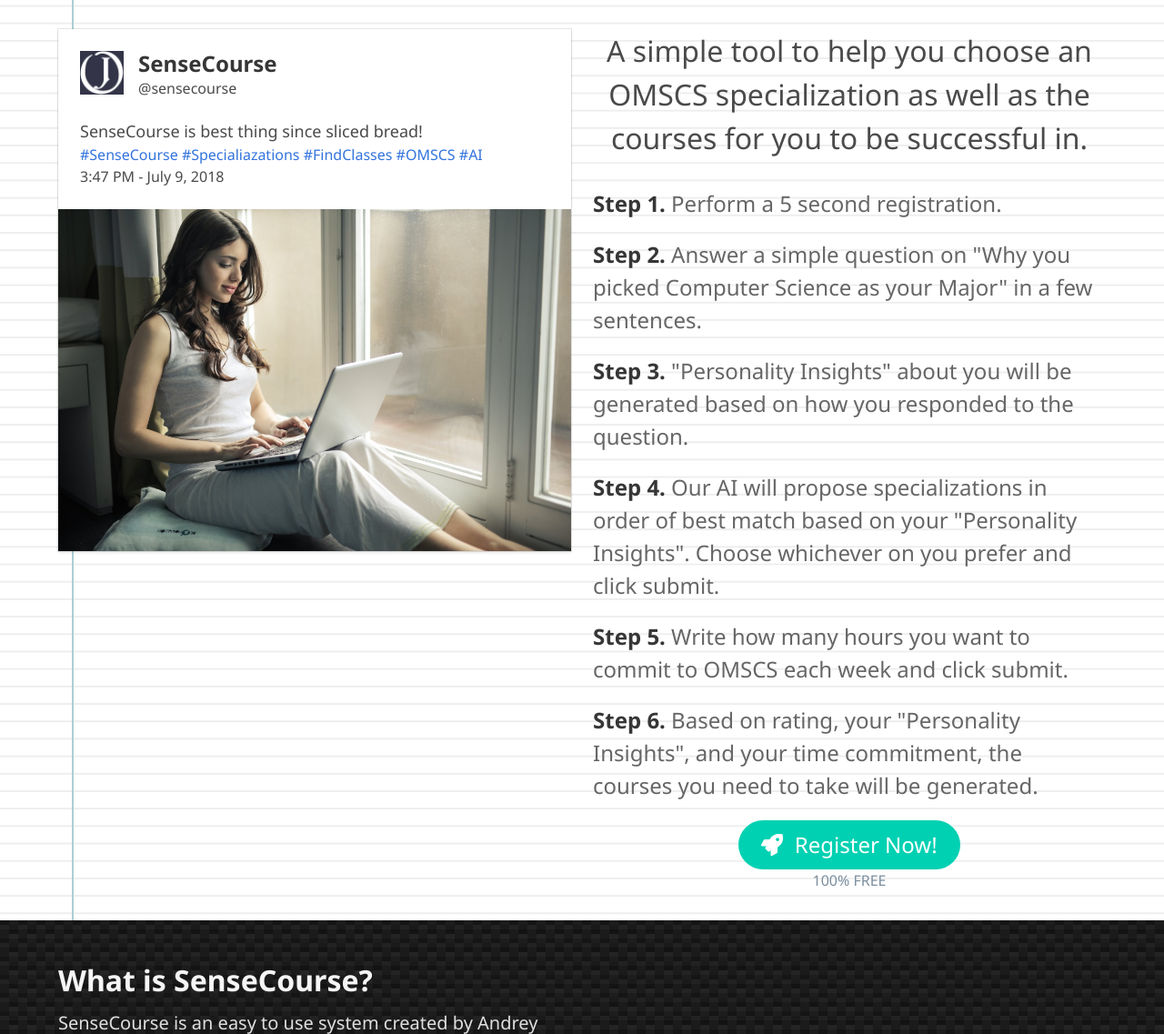
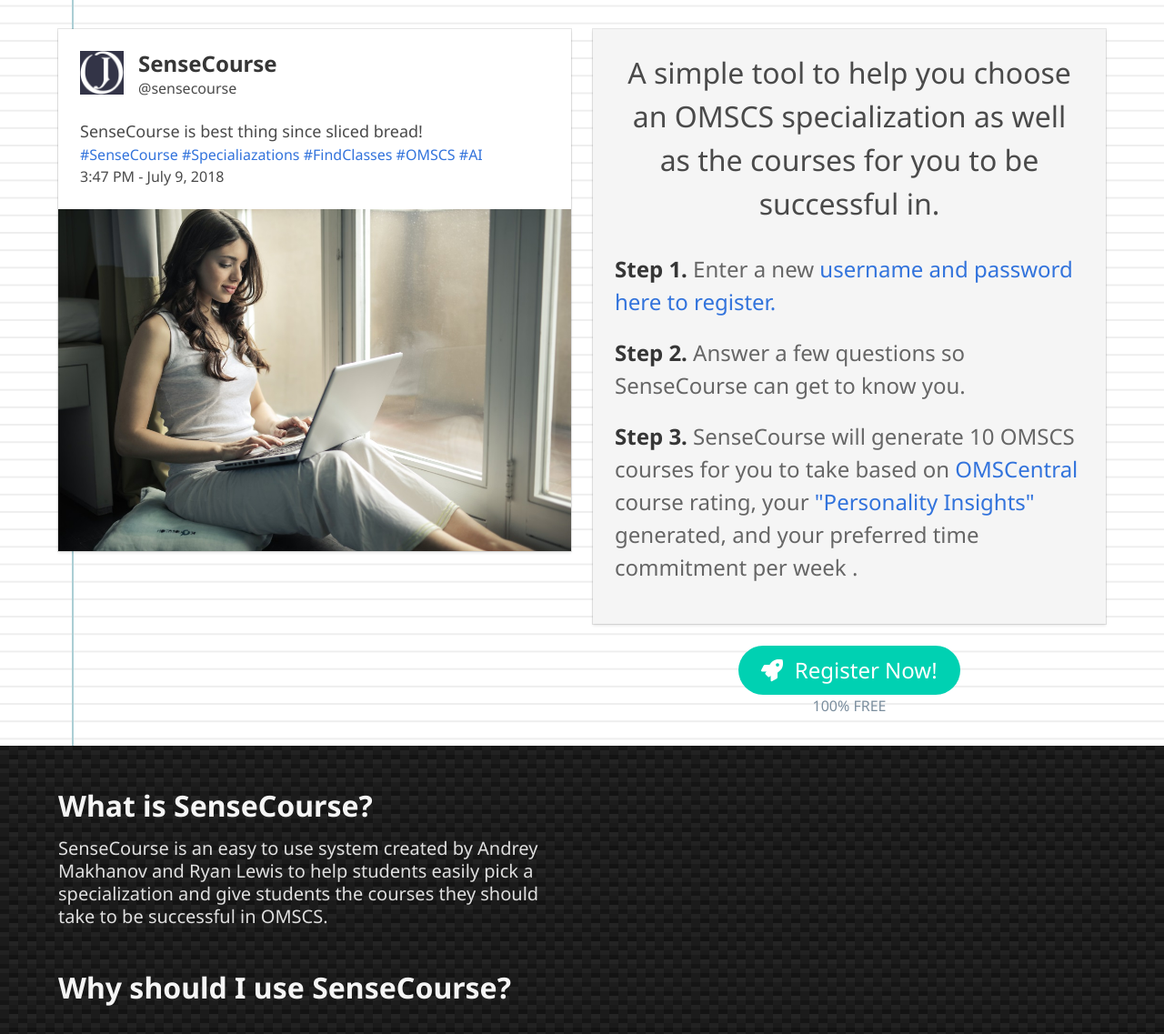
Before and after one commit to rylew2/SenseCourse, a Flask app: page / in a window 1280 px wide. Shown: the part 52-1189 px from the top of the page at 91% size. Run offline with Flask 2, Linux system fonts and the light colour scheme; some libraries are stand-ins or nearby versions.

Commit message:
homepage gray box

```diff
--- a/static/css/index_output.css
+++ b/static/css/index_output.css
@@ -20,3 +20,7 @@
     .personalityList{
         background-color: #f5f5f5;
     }
+
+    .tenClassesTable{
+       background-color: #d3d3c252 ;
+    }
--- a/templates/index.html
+++ b/templates/index.html
@@ -40,6 +40,8 @@
       </div>
       </div>
       <div class="column">
+           <div class="card">
+                <div class="card-content" style="background-color: #f5f5f5" >
                     <h1 style="font-size:32px;color:#4a4a4a;text-align:center;">
                           A simple tool to help you choose an OMSCS specialization as well as the courses for you to be successful in.
                         </h1>
@@ -52,16 +54,15 @@
                               }
                           </style>
                         <ul style="font-size:24px;padding-top:20px;">
-            <li><strong>Step 1.</strong> Perform a 5 second registration.</li>
-            <li><strong>Step 2.</strong> Answer a simple question on "Why you picked Computer Science as your Major" in a few sentences.</li>
-            <li><strong>Step 3.</strong> "Personality Insights" about you will be generated based on how you responded to the question.</li>
-            <li><strong>Step 4.</strong> Our AI will propose specializations in order of best match based on your "Personality Insights". Choose whichever on you prefer and click submit.</li>
-            <li><strong>Step 5.</strong> Write how many hours you want to commit to OMSCS each week and click submit.</li>
-            <li><strong>Step 6.</strong> Based on rating, your "Personality Insights", and your time commitment, the courses you need to take will be generated.</li>
-
+                            <li><strong>Step 1.</strong> Enter a new <a href="">username and password here to register.</a></li>
+                            <li><strong>Step 2.</strong> Answer a few questions so SenseCourse can get to know you.</li>
+                            <li><strong>Step 3.</strong> SenseCourse will generate 10 OMSCS courses for you to take based on <a href="https://omscentral.com/">OMSCentral</a> course rating, your <a href="https://www.ibm.com/watson/services/personality-insights/">"Personality Insights"</a> generated, and your preferred time commitment per week .</li>
                         </ul>
 
-        <p style="text-align:center;margin:0 auto;">
+                </div>
+            </div>
+
+        <p style="text-align:center;margin:0 auto;"> <br>
         <a class="button is-primary is-rounded is-large" id="registerbtn"><i class="fa fa-rocket" aria-hidden="true"></i>&nbsp;&nbsp;Register Now!</a>
         </p>
         <p style="text-align:center;color:#7b8e9e;">100% FREE</p>
```
Lines whose indentation alone changed are shown as unchanged.
